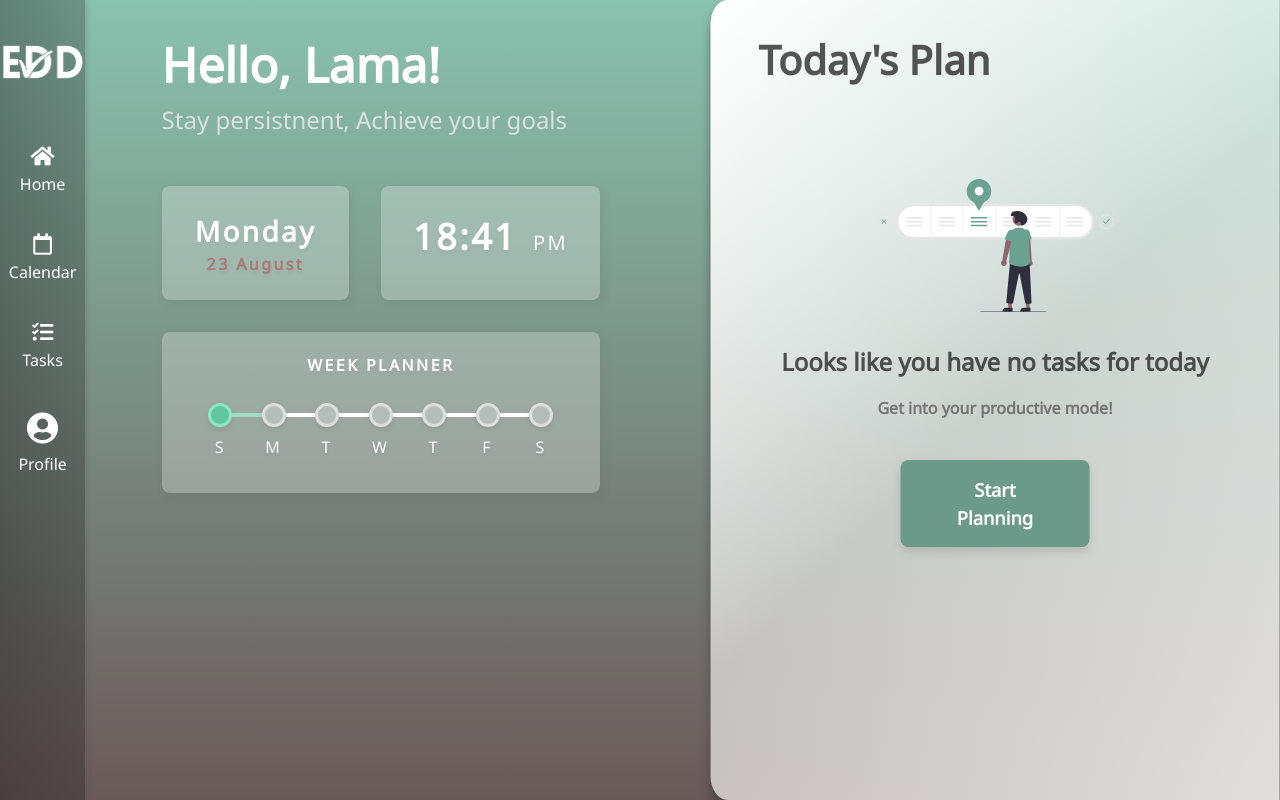
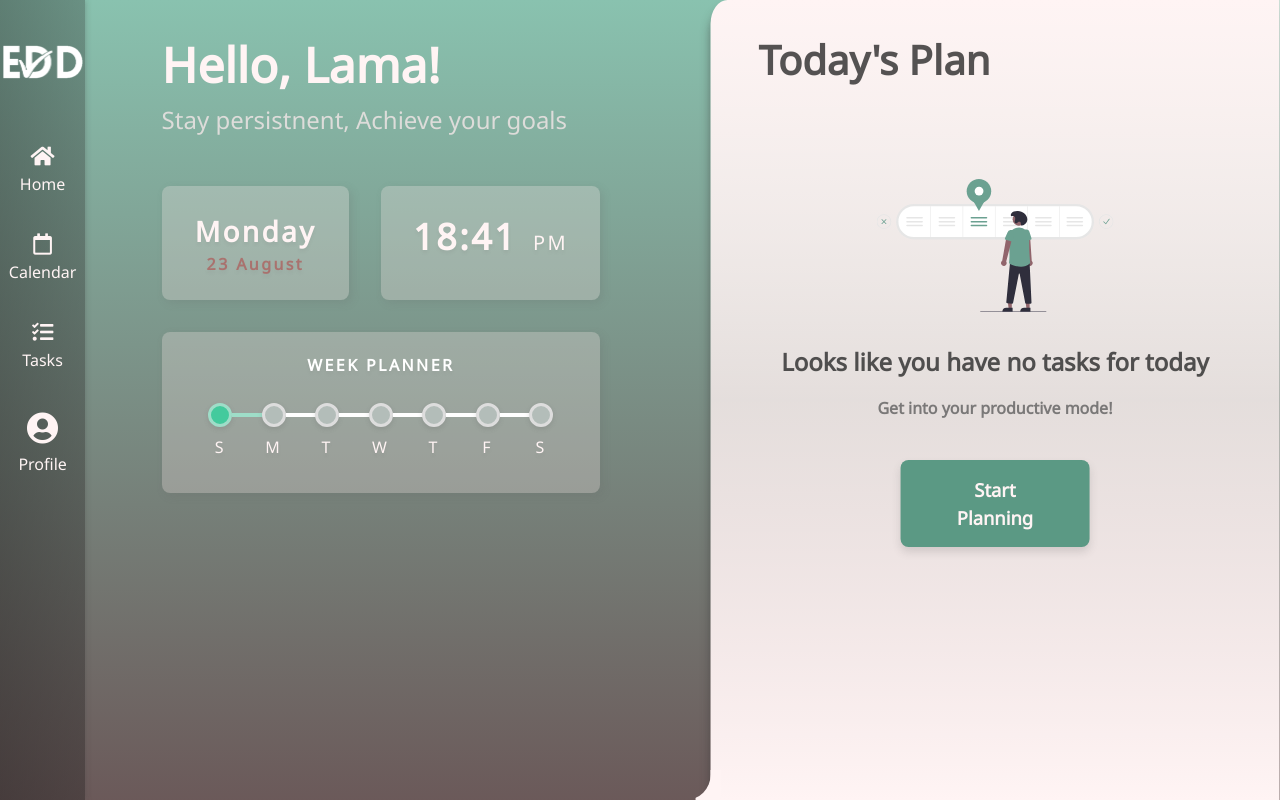
Before and after one commit to LamaFakhreddine/Edd, a React (Create React App) app in the folder edd-project/: page / in a window 1280 px wide. Built offline with nearby package versions, Linux system fonts and the light colour scheme.

Commit message:
Color scheme and variables
- adjusted color scheme after removing night light (oops).
- separated colors and tools variables
- added inverted-border-radius mixin

```diff
--- a/edd-project/src/assets/scss/_variables.scss
+++ b/edd-project/src/assets/scss/_variables.scss
@@ -1,23 +1,30 @@
-$cyan: #89c2af;
-$brown: #220808ab;
-$light-brown: #866967c4;
-$salmon: #e59595;
-$dark-salmon: rgba(173, 106, 103, 0.788);
+$cyan: #43ca9d;
+$cyan-2: #6bf7c6;
+$cyan-3: #9eddc8;
+$cyan-4: #b6e7d7;
+$brown: #360505ab;
+$light-brown: #8f6a67c4;
+$salmon: #e99191;
+$dark-salmon: rgba(173, 98, 95, 0.788);
+$white : #fff4f4;
+$black : #202020;
+$black-2: #202020c2;
+$gray: #585858c2;
 
-$light-text: #ffffff;
-$dark-text: #202020;
-$dark-text-2: #202020c2;
-$subheading-dark: #585858c2;
-$subheading-light: #e9e9e9da;
-$sidebar-hover: #9eddc8;
-$completed-1: #62c5a2;
-$completed-2: #9ef3d7b0;
-$completed-hover-1: #7cf8cd;
-$completed-hover-2: #c5f1e3b0;
+$light-text: $white;
+$dark-text: $black;
+$dark-text-2: $black-2;
+$subheading-dark: $gray;
+$subheading-light: #ece3e3da;
+$sidebar-hover: $cyan-3;
+$completed-1: $cyan;
+$completed-2: $cyan-3;
+$completed-hover-1: $cyan-2;
+$completed-hover-2: $cyan-4;
 $text-shadow: #7c7c7c1f;
 $box-shadow: #5a5a5a31;
 $box-shadow-2: #3333338a;
-$btn-primary: #6b998a;
+$btn-primary: #5b9984;
 $border-radius: 8px;
 
 .full-screen {
@@ -34,7 +41,7 @@ $border-radius: 8px;
 
 @mixin transparent-bg ($widthSize) {
     padding: 1.5rem 2rem;
-    background-color: #ffffff41;
+    background-color: #ffe9e941;
     width: $widthSize;
     border-radius: $border-radius;
     text-align: center;
@@ -43,15 +50,18 @@ $border-radius: 8px;
     text-shadow: 0 3px 3px #7c7c7c1f;
 }
 
-@mixin inverted-border-radius {
+@mixin inverted-border-radius ($color){
     &::before{
         content: "";
         position: absolute;
-        background-color: #0074D9;
-        bottom: -50px;
+        background-color: transparent;
+        bottom:0;
+        left: -25px;
         height: 50px;
         width: 25px;
-        border-top-left-radius: 25px;
+        border-bottom-right-radius: 25px;
+        box-shadow: 10px 20px 0 $color; /* This is where the magic happens! */
+        z-index: -2;
     }
 
 }
--- a/edd-project/src/components/Sidebar.scss
+++ b/edd-project/src/components/Sidebar.scss
@@ -5,8 +5,8 @@
     grid-column: 1 / 2;
     grid-row: span all;
     height: 100vh;
-    background: rgba(38, 38, 38, 0.5);
-    background: linear-gradient(85deg, rgba(39, 39, 39, 0.5) 0%, rgba(39, 39, 39, 0.3) 100%);
+    background: rgba(34, 31, 31, 0.5);
+    background: linear-gradient(85deg, rgba(34, 31, 31, 0.5) 0%, rgba(34, 31, 31, 0.3) 100%);
     text-align: center;
     box-shadow: 0 0 6px #47474757;
 
--- a/edd-project/src/components/TodayPlans.js
+++ b/edd-project/src/components/TodayPlans.js
@@ -5,7 +5,7 @@ import NoTasks from './NoTasks'
 
 function Card() {
     return (
-        <div className="card-grid-item inverted-radius">
+        <div className="card-grid-item">
             <h2>Today's Plan</h2>
             <NoTasks />
         </div>
--- a/edd-project/src/components/TodayPlans.scss
+++ b/edd-project/src/components/TodayPlans.scss
@@ -5,12 +5,13 @@
     transform: translate(11%);
     grid-row: span all;
     grid-column: 6 / 11;
-    background: rgb(255,255,255);
-    background: linear-gradient(135deg, rgba(255,255,255,1) 0%, rgba(255,255,255,0.6) 50%, rgba(255,255,255,0.8) 100%);
+    background-color: $white;
+    background: linear-gradient(180deg, $white 0%, rgba(255, 242, 242, 0.8) 50%, $white 100%);
     box-shadow: 0 10px 10px #3333338a;
     border-top-left-radius: 3%;
-    border-bottom-left-radius: 3%;
     padding: 2.25rem 3rem;
+
+    @include inverted-border-radius ($white);
 
 
     h2 {
@@ -20,16 +21,3 @@
     }
 
 }
-
-// .inverted-radius::before{
-//     content: "";
-//     position: absolute;
-//     background-color: transparent;
-//     bottom:0;
-//     left: -25px;
-//     height: 50px;
-//     width: 25px;
-//     border-bottom-right-radius: 25px;
-//     box-shadow: 10px 10px 0 rgba(255,255,255,0.6); /* This is where the magic happens! */
-
-// }
```
